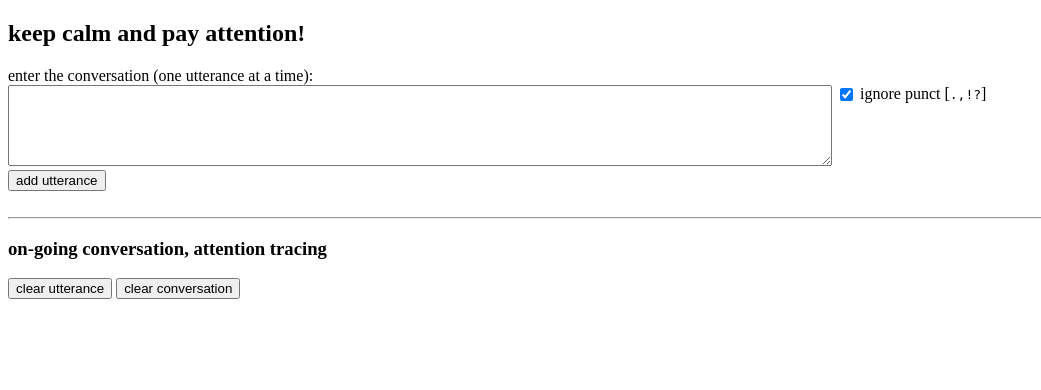
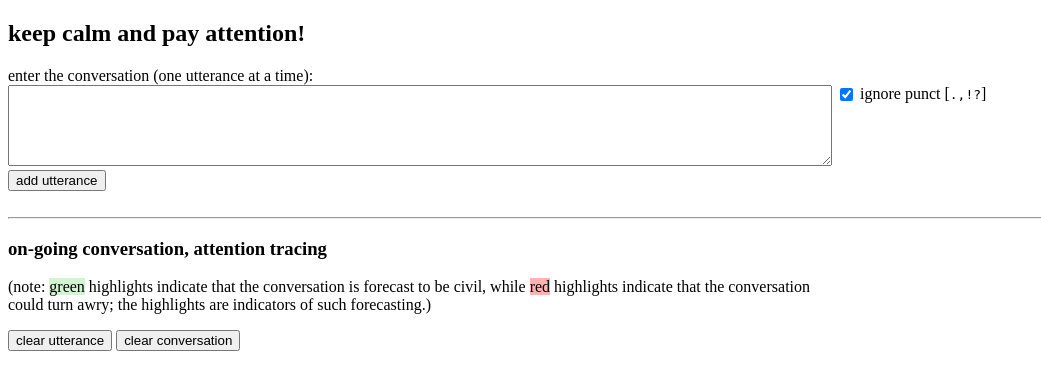
Before and after one commit to CornellNLP/craft-experiments, a Flask app: page / in a window 1280 px wide. Shown: the top 390 px of the page, without its empty margins (0-1041 px from the left). Run offline with Flask 3, Linux system fonts and the light colour scheme; parts of the project's set-up code (start-up, migrations or seed data) failed here and were passed over; some libraries are stand-ins or nearby versions.

```diff
--- a/visualization/templates/home.html
+++ b/visualization/templates/home.html
@@ -18,6 +18,12 @@ enter the conversation (one utterance at a time):<br/>
 <hr>
 
 <h3>on-going conversation, attention tracing</h3>
+
+<p>
+    (note: <span style="background-color: rgb(210, 244, 211)">green</span> highlights indicate that the conversation is
+    forecast to be civil, while <span style="background-color: rgb(255, 179, 179)">red</span> highlights indicate that
+    the conversation could turn awry; the highlights are indicators of such forecasting.)
+</p>
 
 <p id="content"></p>
 <button onclick="clear_utt();">clear utterance</button>
```
